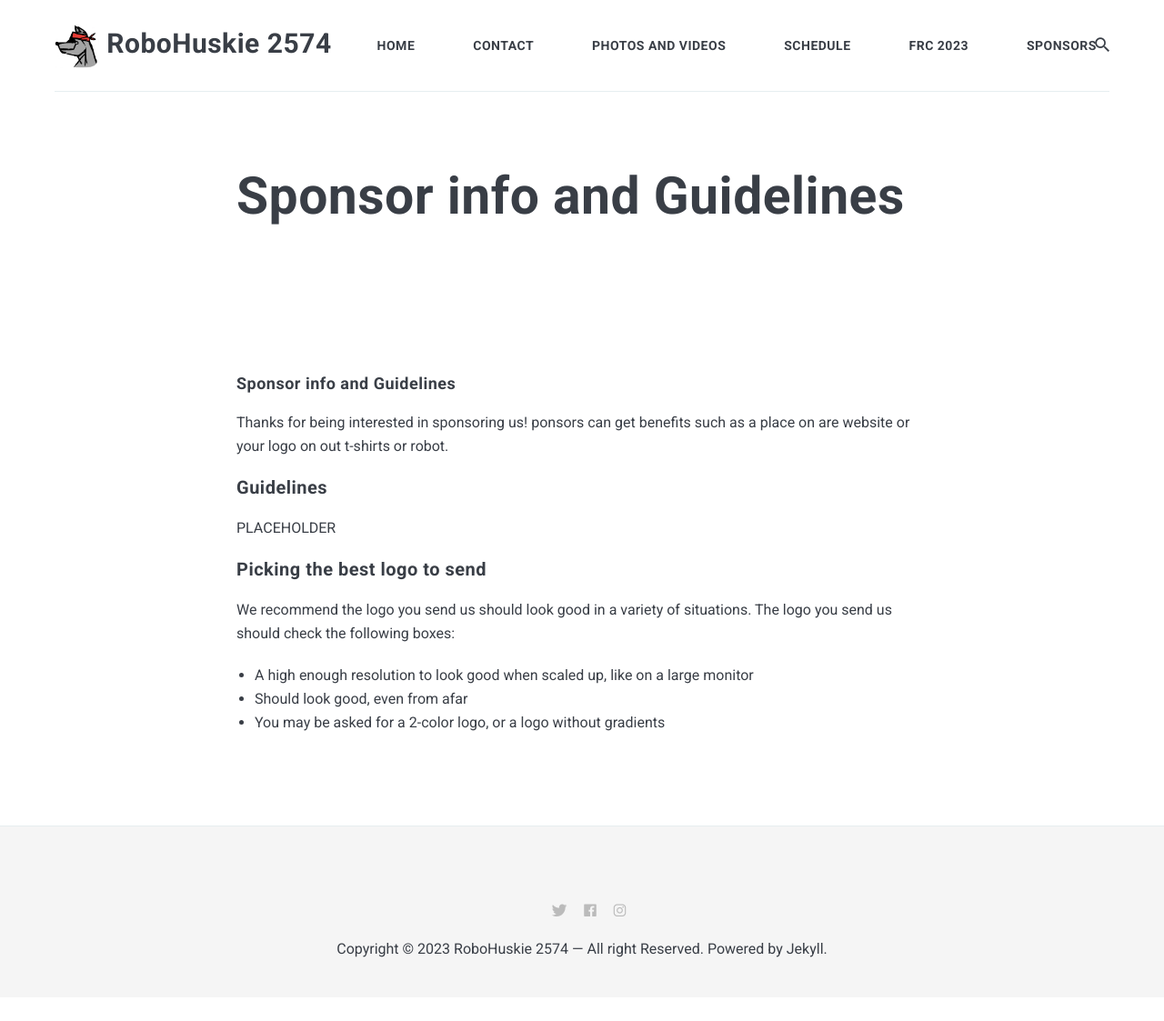
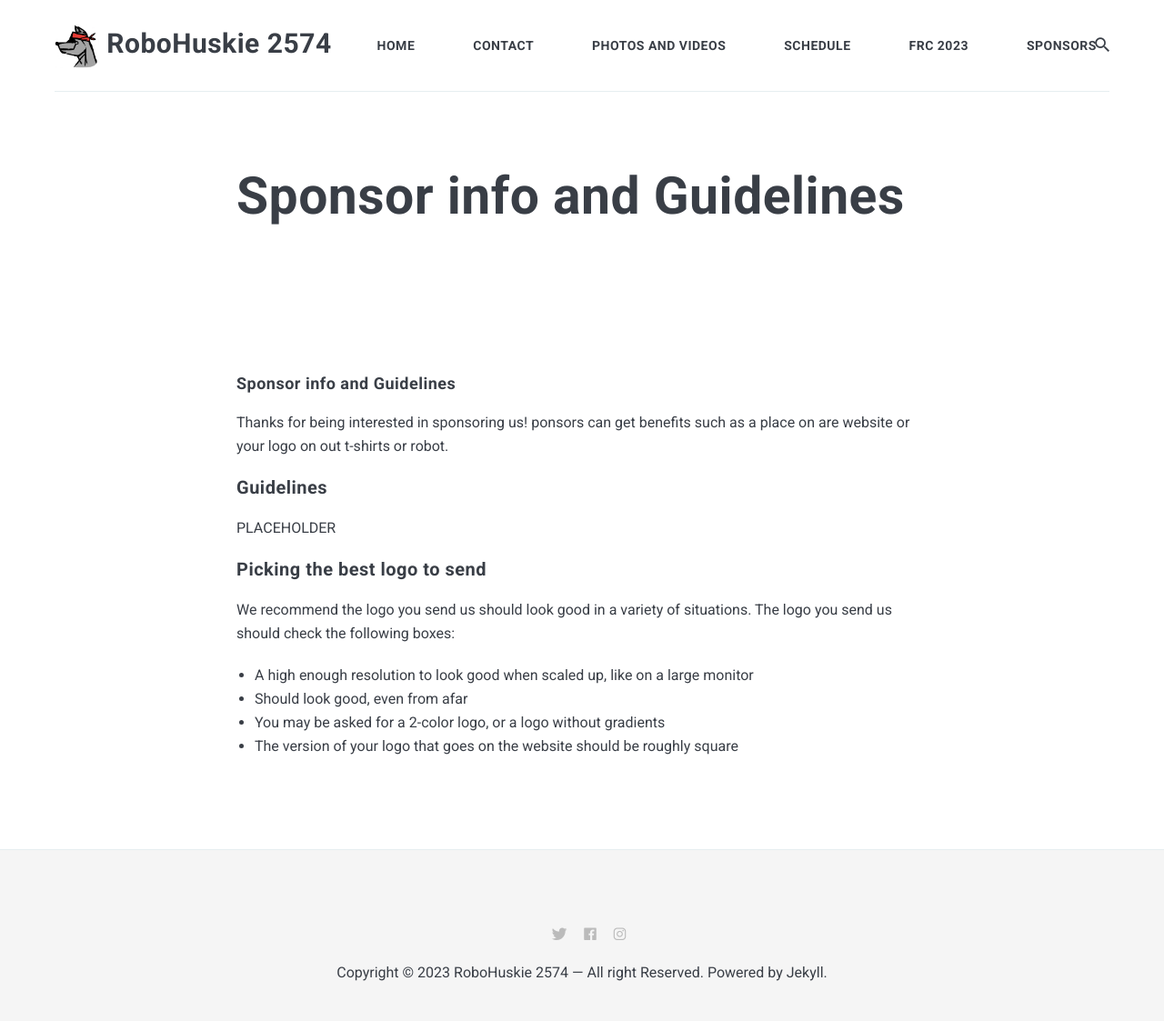
Before and after one commit to Robohuskie2574/Robohuskie2574.github.io, a Jekyll site: the page built from _pages/sinfo.md, in a window 1280 px wide. Shown: the whole page at 91% size. Built offline with Jekyll 4.4.1, drawn with Linux system fonts in a browser that asks for light colours; nearby versions of some CDN libraries; before the commit the page ends 1097 px from its top, so only the background shows below that.

Commit message:
Update sinfo.md

```diff
--- a/_pages/sinfo.md
+++ b/_pages/sinfo.md
@@ -16,3 +16,5 @@ We recommend the logo you send us should look good in a variety of situations. T
   <li>A high enough resolution to look good when scaled up, like on a large monitor</li>
   <li>Should look good, even from afar</li>
   <li>You may be asked for a 2-color logo, or a logo without gradients</li>
+  <li>The version of your logo that goes on the website should be roughly square</li>
+</ul>
```
